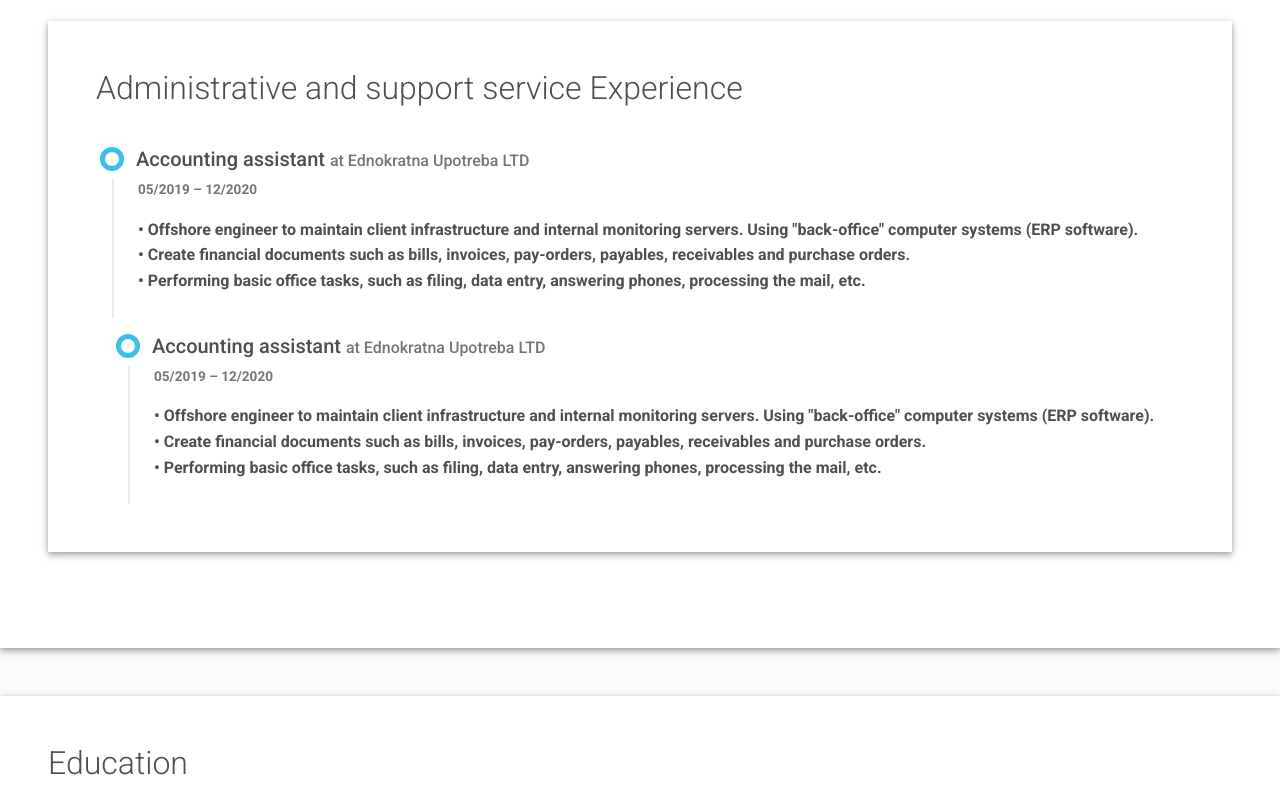
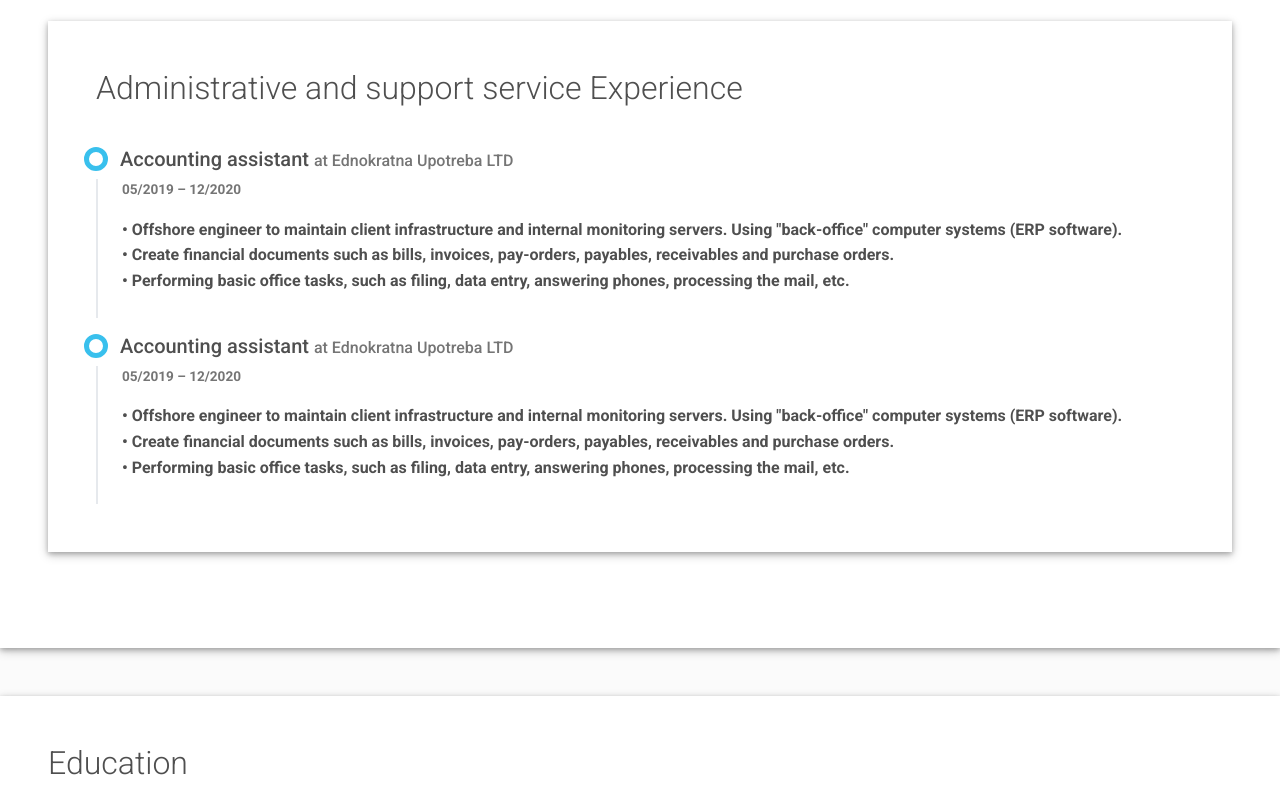
Before and after one commit to comnsense/Resume, a plain HTML site: page index.html in a window 1280 px wide. Shown: the part 1940-2740 px from the top of the page. Drawn offline with Linux system fonts and the light colour scheme.

Commit message:
Sep 30, 2022, 5:18 PM

```diff
--- a/css/main.css
+++ b/css/main.css
@@ -1,7 +1,7 @@
 /* Timeline custom component */
 .timeline-card {
   position: relative;
-  margin-left: 16px; }
+  margin-left: 0 px; }
 
 .timeline-card:before {
   content: '';
```
